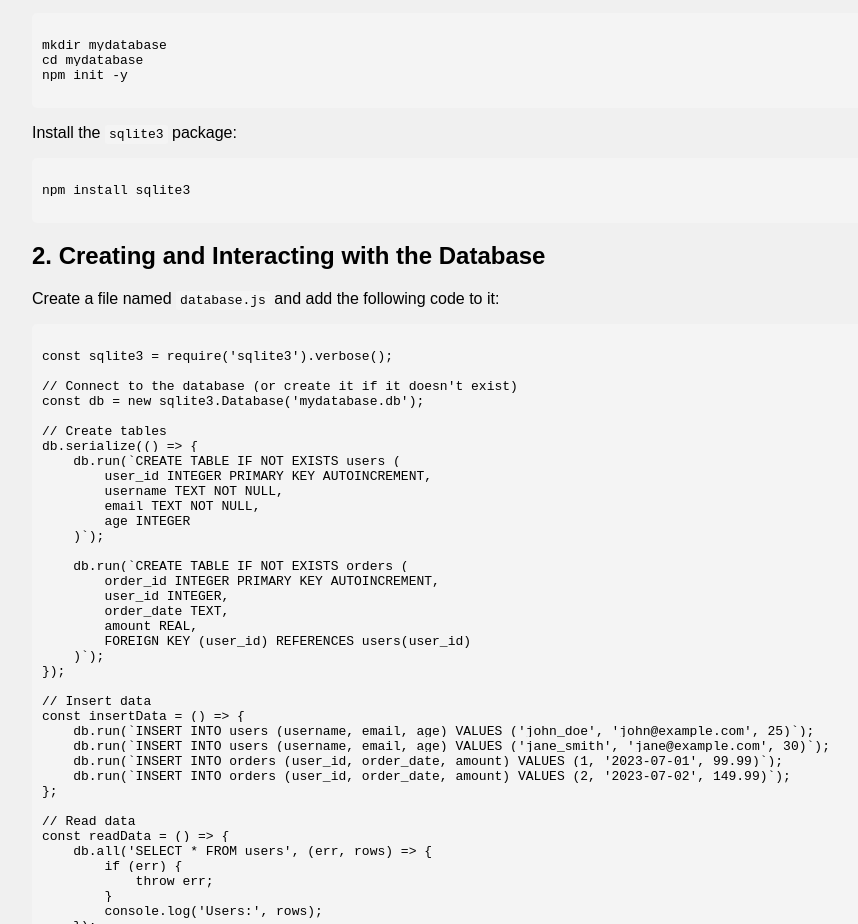
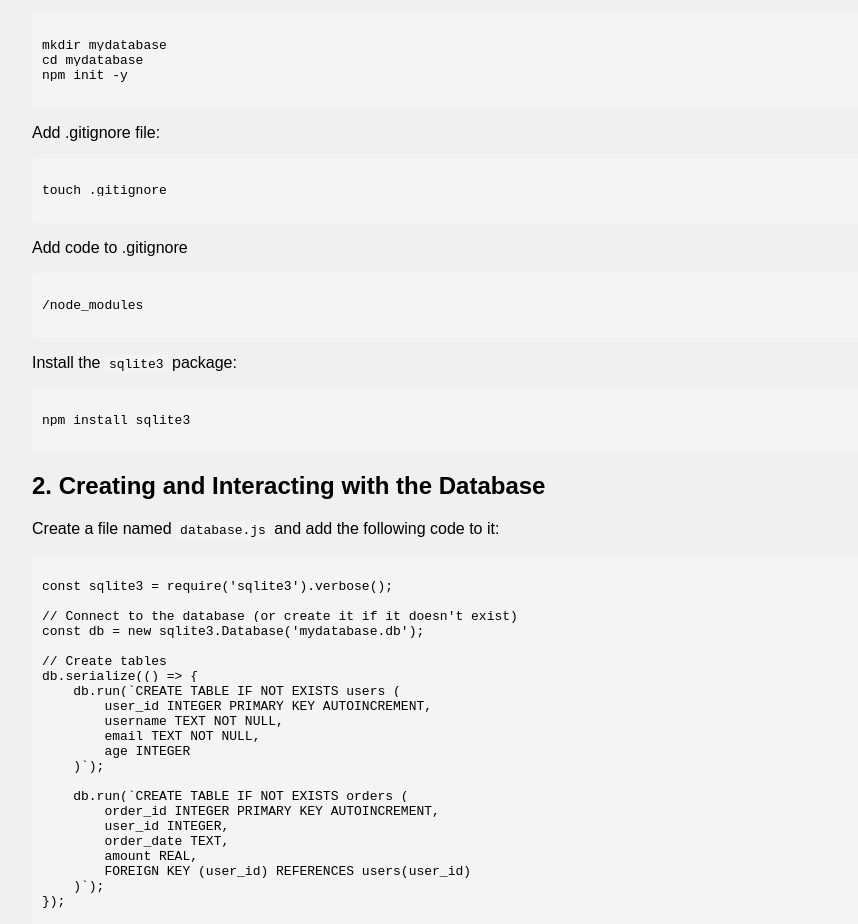
Before and after one commit to derrickmstrong/Mentorship, a plain HTML site: page week-3/Project.html in a window 1280 px wide. Shown: the part 3024-3948 px from the top of the page, without its empty margins (3-861 px from the left). Drawn offline with Linux system fonts and the light colour scheme; no server answers.

Commit message:
Add .gitignore file and ignore /node_modules

```diff
--- a/week-3/Project.html
+++ b/week-3/Project.html
@@ -326,6 +326,14 @@ mkdir mydatabase
 cd mydatabase
 npm init -y
     </code></pre>
+    <p>Add .gitignore file:</p>
+        <pre><code>
+touch .gitignore
+        </code></pre>
+        <p>Add code to .gitignore</p>
+        <pre><code>
+/node_modules
+        </code></pre>
     <p>Install the <code>sqlite3</code> package:</p>
     <pre><code>
 npm install sqlite3
```
